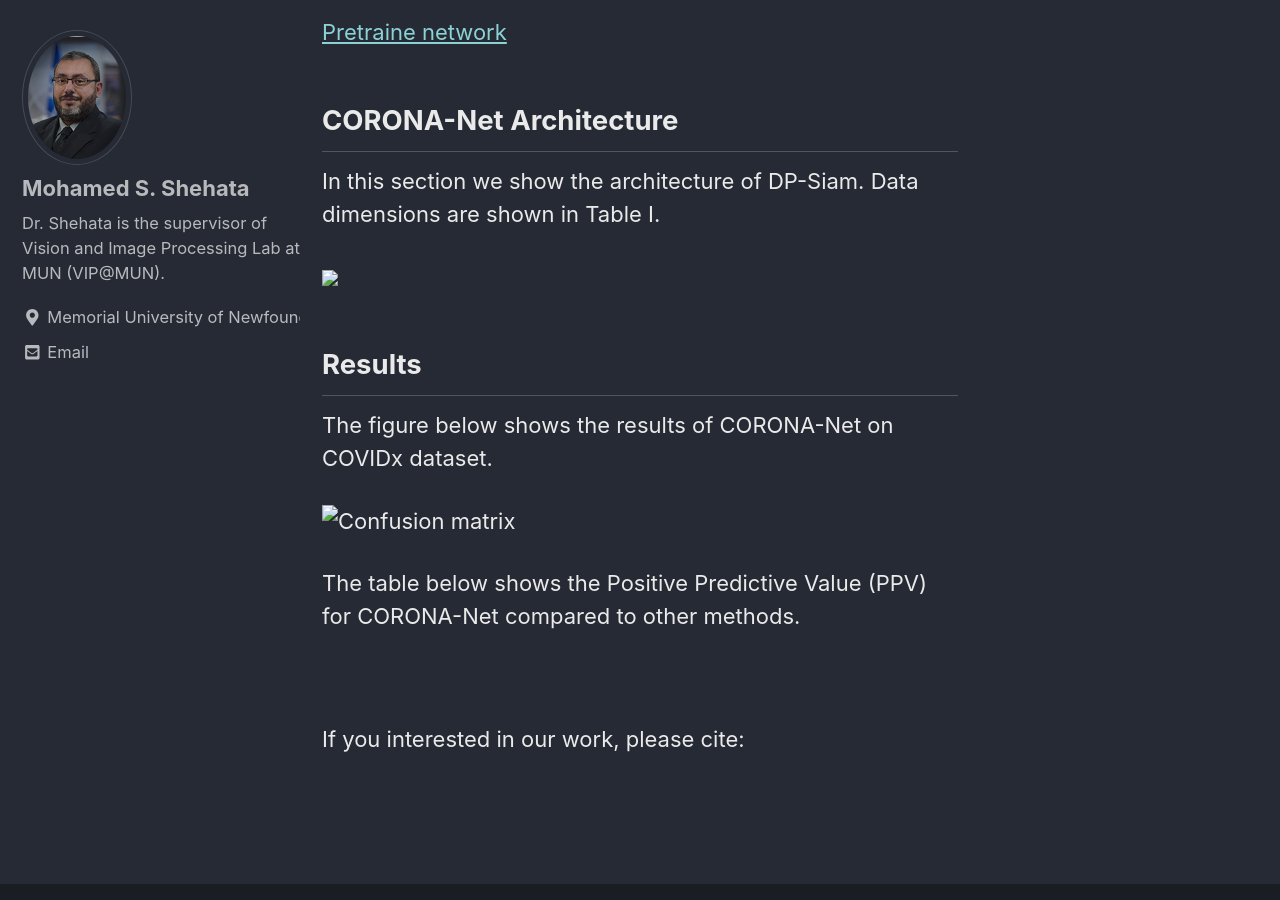
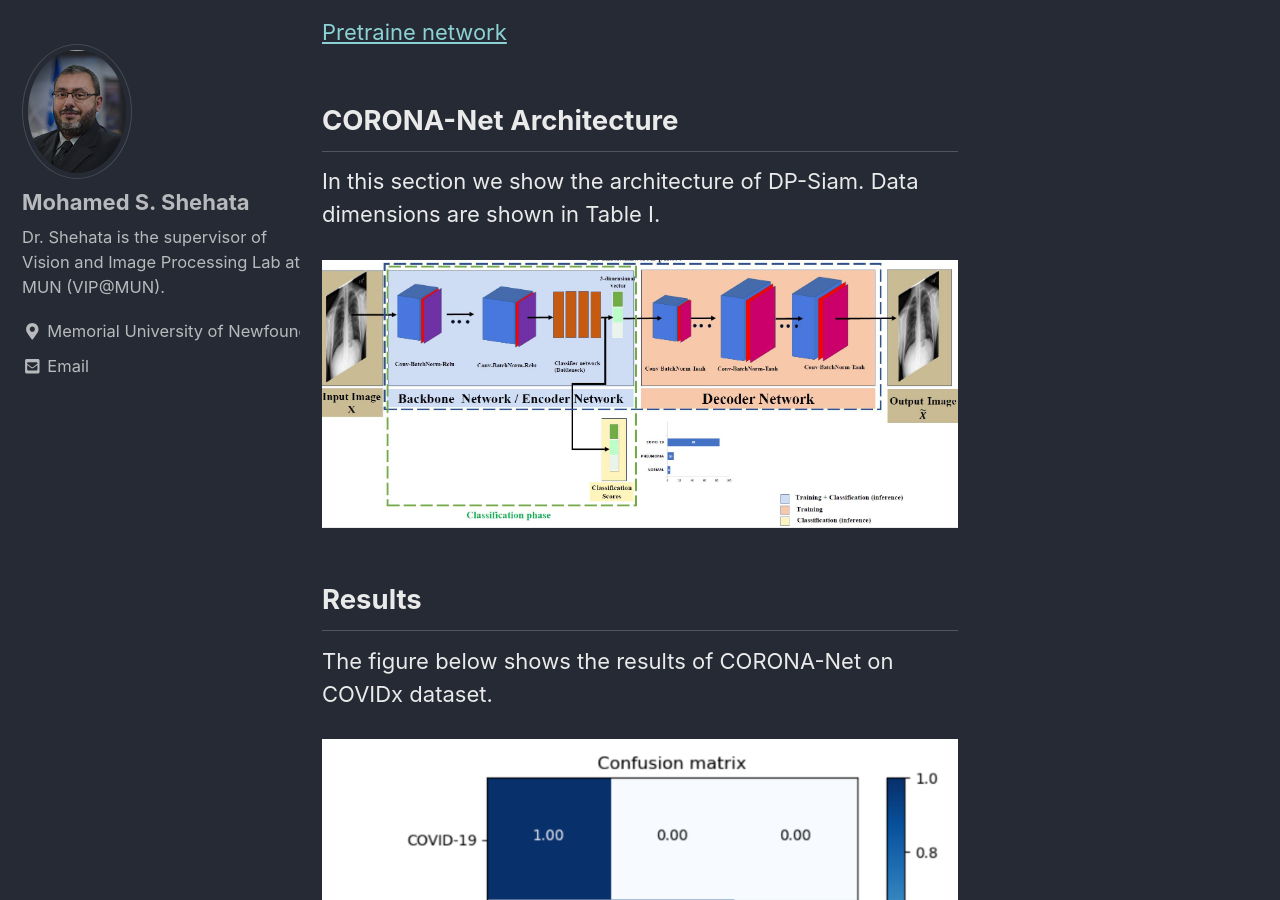
Before and after one commit to VIP-MUN/VIP-MUN.github.io, a Jekyll site: the page built from _pages/CORONA_NET.md, in a window 1280 px wide and 900 px high, scrolled down 1170 px. Built offline with Jekyll 4.4.1, drawn with Linux system fonts in a browser that asks for light colours; nearby versions of some CDN libraries; a script that is not in the unit is left out.

Commit message:
Update CORONA_NET.md

```diff
--- a/_pages/CORONA_NET.md
+++ b/_pages/CORONA_NET.md
@@ -19,20 +19,20 @@ The COVID-19 pandemic has been deemed a global health emergency. The early detec
 ## CORONA-Net Architecture
 In  this section we show the architecture of DP-Siam. Data dimensions are shown in Table I.
 
-  <img src="./images/coronanet.jpg">
+  <img src="/images/coronanet.jpg">
 
 
 ## Results
 
 The figure below shows the results of CORONA-Net on COVIDx dataset.
 
-![Confusion matrix](./images/confusionlabel.png)
+![Confusion matrix](/images/confusionlabel.png)
 
 The table below shows the Positive Predictive  Value (PPV) for CORONA-Net compared to other methods.
 
 
 
-![](./images/ppv.jpg)
+![](/images/ppv.jpg)
 
 
 
```
